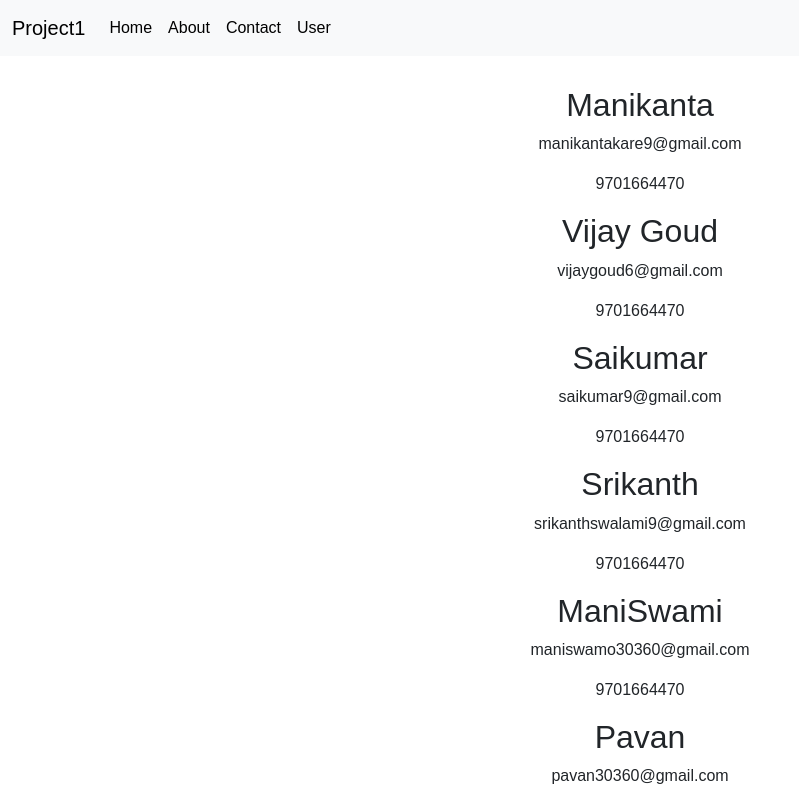
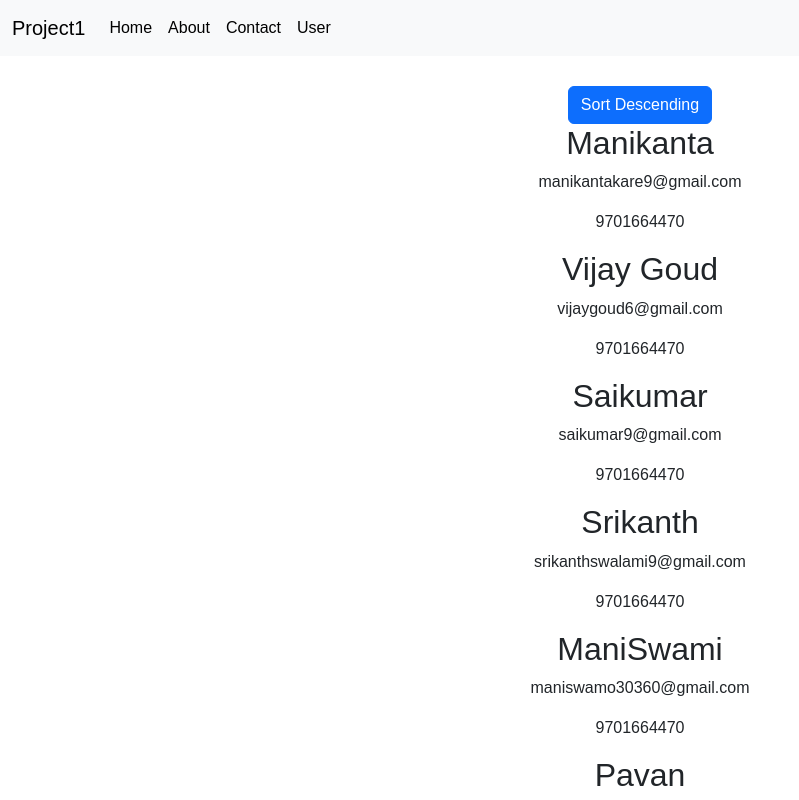
Before and after one commit to mani30360/routs-demo, a React (Create React App) app: page /User in a window 1280 px wide. Shown: the top 800 px of the page, without its empty margins (0-799 px from the left). Built offline with nearby package versions, Linux system fonts and the light colour scheme.

Commit message:
update code

```diff
--- a/src/User.jsx
+++ b/src/User.jsx
@@ -1,10 +1,32 @@
-import React from 'react';
+import React, { useState } from 'react';
 import data from './data.json';
-const user = () => {
+
+const User = ({ items }) => {
+    const [sortedData, setSortedData] = useState(data);
+    const [sortOrder, setSortOrder] = useState('ascending');
+
+    const handleSort = () => {
+        const sorted = [...sortedData].sort((a, b) =>
+            a.name.localeCompare(b.name)
+        );
+
+        if (sortOrder === 'descending') {
+            sorted.reverse();
+            setSortOrder('ascending');
+        } else {
+            setSortOrder('descending');
+        }
+
+        setSortedData(sorted);
+    };
+
     return (
         <div className='container'>
-            {data.map((item) => (
-                <div key={item.id} >
+
+            <button onClick={handleSort} className="btn btn-primary" >Sort {sortOrder === 'ascending' ? 'Descending' : 'Ascending'}</button>
+
+            {sortedData.map((item) => (
+                <div key={item.id}>
                     <h2>{item.name}</h2>
                     <p>{item.Email}</p>
                     <p>{item.Phone}</p>
@@ -14,4 +36,4 @@ const user = () => {
     );
 };
 
-export default user;
+export default User;
```
